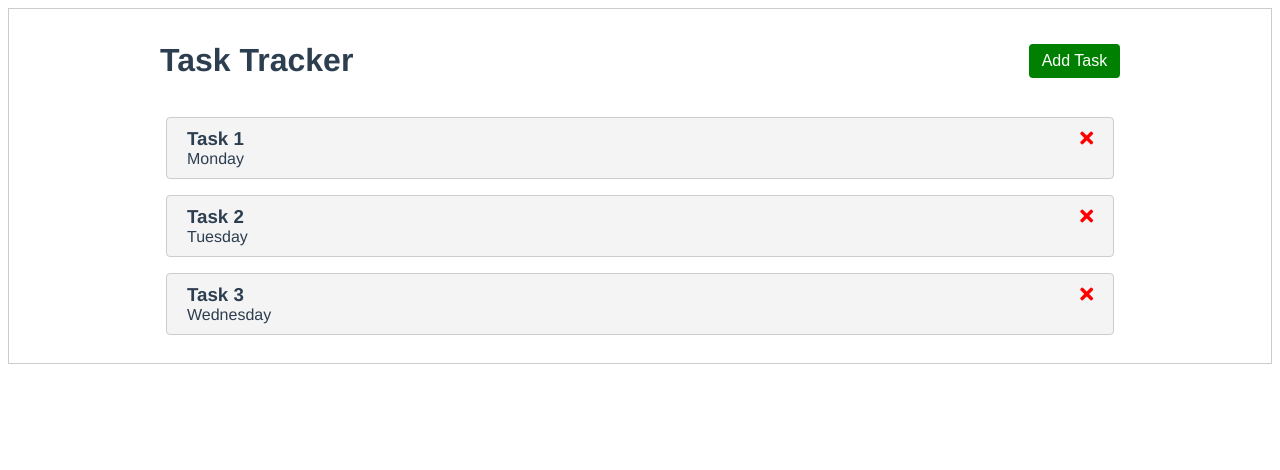
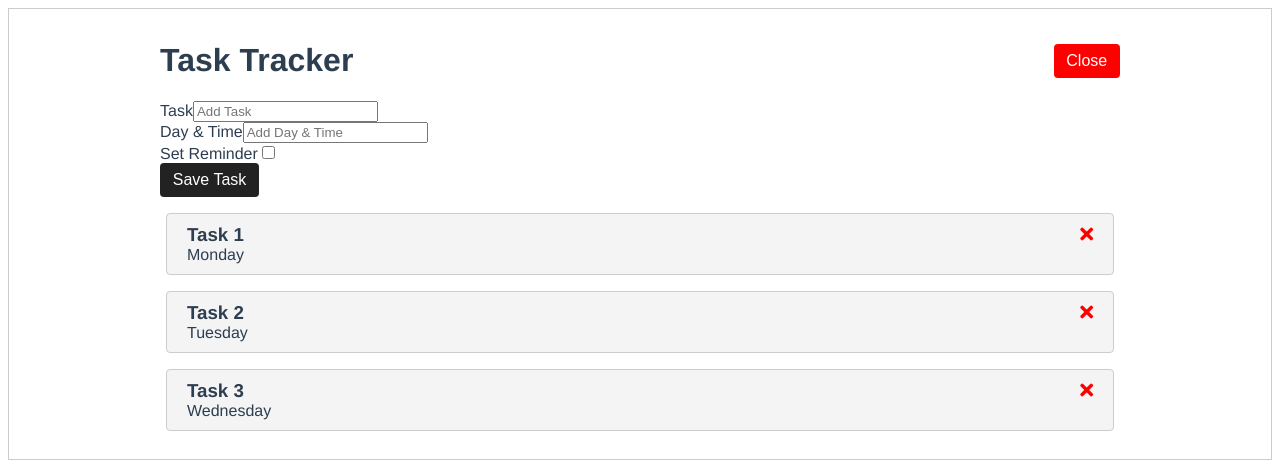
Before and after one commit to clawsn/vue-todo, a Vue app: page / in a window 1280 px wide. Both pictures are taken after a click on the button "Add Task". Shown: the top 470 px of the page. Built offline with nearby package versions, Linux system fonts and the light colour scheme.

Commit message:
add task func, button toggle

```diff
--- a/src/App.vue
+++ b/src/App.vue
@@ -1,6 +1,9 @@
 <template>
   <div class="container">
-    <Header title="Task Tracker" />
+    <Header @toggle-add-task="toggleAddTask" title="Task Tracker" :showAddTask="showAddTask" />
+    <div v-if="showAddTask">
+      <AddTask @add-task="addTask" />
+    </div>
     <Tasks @toggle-reminder="toggleReminder" @delete-task="deleteTask" :tasks="tasks" />
     <h3>{{tasks.length == 0 ? 'No new reminders' : '' }}</h3>
   </div>
@@ -9,20 +12,28 @@
 <script>
 import Header from "./components/Header";
 import Tasks from "./components/Tasks";
+import AddTask from "./components/AddTask";
 export default {
   name: "App",
   components: {
     Header,
-    Tasks
+    Tasks,
+    AddTask
   },
   data() {
     return {
-      tasks: []
+      tasks: [],
+      showAddTask: false
     };
   },
   methods: {
+    toggleAddTask() {
+      this.showAddTask = !this.showAddTask;
+    },
+    addTask(task) {
+      this.tasks = [...this.tasks, task];
+    },
     deleteTask(id) {
-      console.log("hit delete");
       this.tasks = this.tasks.filter(task => task.id !== id);
     },
     toggleReminder(id) {
--- a/src/components/AddTask.vue
+++ b/src/components/AddTask.vue
@@ -16,3 +16,35 @@
     <input type="submit" value="Save Task" class="btn btn-block" />
   </form>
 </template>
+
+<script>
+export default {
+  name: "AddTask",
+  data() {
+    return {
+      text: "",
+      day: "",
+      reminder: false
+    };
+  },
+  methods: {
+    onSubmit(e) {
+      e.preventDefault();
+      if (!this.text) {
+        alert("Please add a task");
+        return;
+      }
+      const newTask = {
+        id: Math.floor(Math.random() * 100000),
+        text: this.text,
+        day: this.day,
+        reminder: this.reminder
+      };
+      this.$emit("add-task", newTask);
+      this.text = "";
+      this.day = "";
+      this.reminder = false;
+    }
+  }
+};
+</script>
--- a/src/components/Button.vue
+++ b/src/components/Button.vue
@@ -11,7 +11,7 @@ export default {
   },
   methods: {
     onClick() {
-      console.log("clicked?");
+      this.$emit("btn-click");
     }
   }
 };
--- a/src/components/Header.vue
+++ b/src/components/Header.vue
@@ -1,7 +1,11 @@
 <template>
   <header>
     <h1>{{title}}</h1>
-    <Button title="Add Task" color="green" />
+    <Button
+      @btn-click="$emit('toggle-add-task')"
+      :title="showAddTask ? 'Close' : 'Add Task'"
+      :color="showAddTask ? 'red' : 'green'"
+    />
   </header>
 </template>
 
@@ -10,7 +14,8 @@ import Button from "./Button";
 export default {
   name: "Header",
   props: {
-    title: String
+    title: String,
+    showAddTask: Boolean
   },
   components: {
     Button
```
